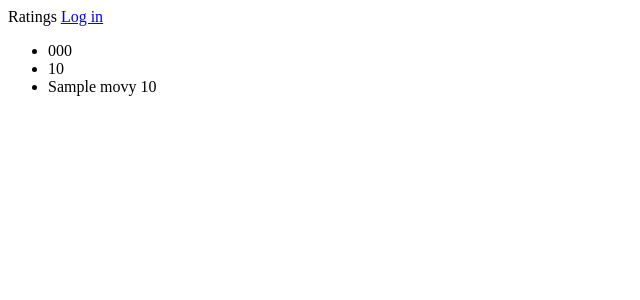
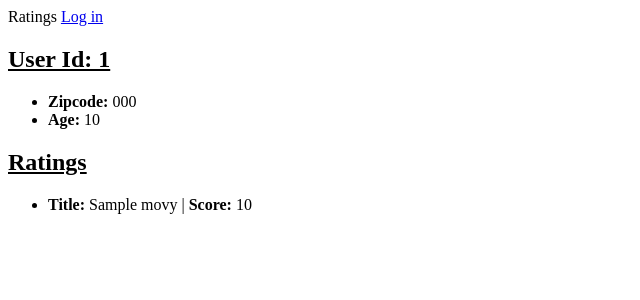
Before and after one commit to j9stuart/hb-lab-ratings, a Flask app: page /users/1 in a window 1280 px wide. Shown: the top 300 px of the page, without its empty margins (0-640 px from the left). Run offline with Flask 2, Linux system fonts and the light colour scheme; tables that the repository leaves empty hold one stand-in row (values such as "Sample post").

Commit message:
Added movie specific page, finished user page.

```diff
--- a/server.py
+++ b/server.py
@@ -6,6 +6,7 @@ from flask import Flask, jsonify, render_template, redirect, request, flash, ses
 from flask_debugtoolbar import DebugToolbarExtension
 
 from model import connect_to_db, db, User, Rating, Movie
+from sqlalchemy.sql import func
 
 
 app = Flask(__name__)
@@ -40,16 +41,13 @@ def user_list():
 def show_user_info(user_id):
     """Show user-specific information"""
 
-    user_info = db.session.query(User).filter_by(user_id=user_id).one()
-    zipcode = user_info.zipcode
-    age = user_info.age
-    ratings = user_info.ratings
-    print ratings
+    user = db.session.query(User).filter_by(user_id=user_id).one()
+    # zipcode = user_info.zipcode
+    # age = user_info.age
+    # ratings = user_info.ratings
 
     return render_template("users_page.html",
-                            zipcode=zipcode,
-                            age=age,
-                            ratings=ratings)
+                            user=user,)
 
 
 @app.route('/create-user')
@@ -88,16 +86,16 @@ def submit_form():
     password = request.form.get('password')
     user_info = db.session.query(User).filter_by(email=email).all()
     user = user_info[0]
-    print user
 
 
     if user_info == []:
         flash("No account associated with this email address. Create an account below.")
         return redirect('/create-user')
     if user.password == password:
-        session["user_id"] = user.user_id
+        user_id = user.user_id
+        session["user_id"] = user_id
         flash('You were successfully logged in')
-        return redirect("/")
+        return redirect("/users/" + str(user_id))
     else:
         flash('Invalid credentials')
         return redirect('/login-form')
@@ -116,14 +114,37 @@ def movies_list():
     movies = Movie.query.order_by('title').all()
     return render_template('movies_list.html', movies=movies)
 
-@app.route('/movies/<movie_id>') #is this right?
+@app.route('/movies/<movie_id>')
 def show_movie_info(movie_id):
-#     """Shows information about a movie"""
+    """Shows information about a movie"""
 
-    # you want all the ratings objects for a given movie
-    # ratings = db.session.query(Movie.ratings).filter_by(movie_id=movie_id).all()
+    movies = db.session.query(Movie).filter_by(movie_id=movie_id).one()
 
-    return render_template("movie_info.html")
+    # average_rating=db.session.query(func.avg(movies.ratings).filter(movie_id==movie_id))
+
+    return render_template("movie_info.html", movies=movies)
+
+@app.route('/submit-rating/<movie_id>')
+def submit_rating(movie_id):
+    """Allows user to submit rating"""
+
+    movies = db.session.query(Movie).filter_by(movie_id=movie_id).one()
+
+    return render_template("rating_submission.html", movies=movies)
+
+
+@app.route('/process-rating/<movie_id>')
+def submit_rating(movie_id):
+    """Allows user to submit rating"""
+
+    user_id = session["user_id"]
+    rating = request.form.get("rating")
+
+
+
+    return render_template("rating_submission.html", movies=movies)
+
+
 
 
 if __name__ == "__main__":
--- a/templates/users_page.html
+++ b/templates/users_page.html
@@ -2,11 +2,16 @@
 
 {% block content %}
 
+<h2><u>User Id: {{ user.user_id }}</u> </h2>
 <ul>
-  <li>{{ zipcode }}</li>
-  <li>{{ age }}</li>
-  {% for rating in ratings %}
-  <li>{{ rating.movie.title }} {{ rating.score }}</li>
+  <li><b>Zipcode:</b> {{ user.zipcode }}</li>
+  <li><b>Age:</b> {{ user.age }}</li>
+</ul>
+
+<h2><u>Ratings</u></h2>
+<ul>
+  {% for rating in user.ratings %}
+  <li><b>Title:</b> {{ rating.movie.title }} | <b>Score:</b> {{ rating.score }}</li>
   {% endfor %}
 </ul>
 
```
Also changed, not shown: templates/movie_info.html (+13 -3 lines), templates/rating_submission.html (added, +19 -0 lines).
